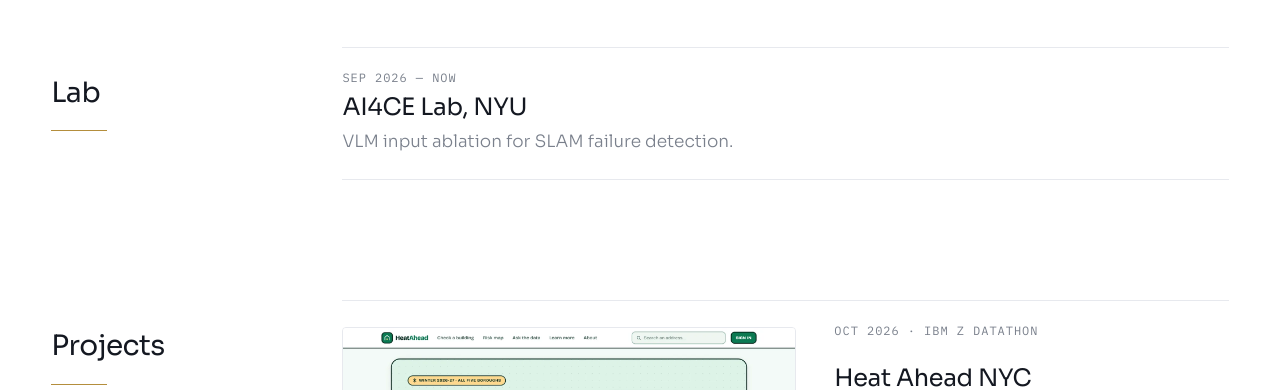
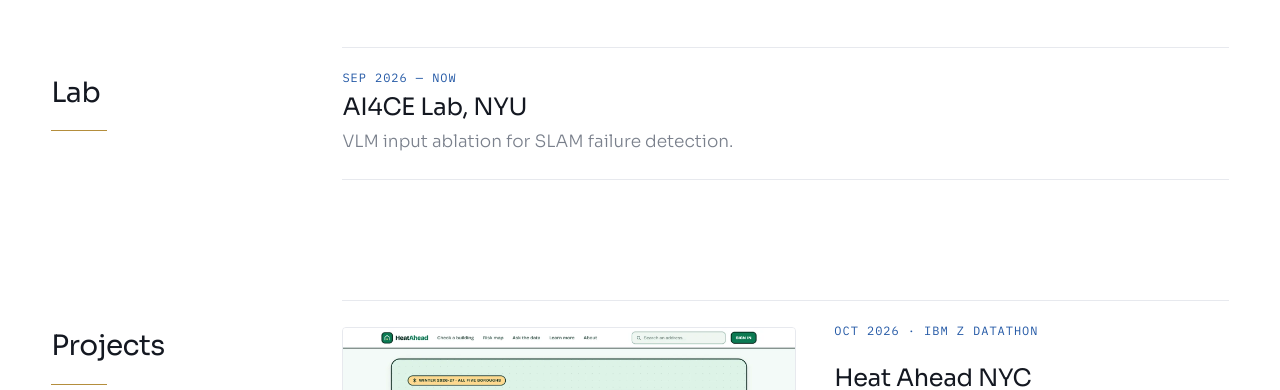
Before and after one commit to emersoncortazar/emersoncortazar.github.io, a plain HTML site: page index.html in a window 1280 px wide. Shown: the part 682-1072 px from the top of the page. Drawn offline with Linux system fonts and the light colour scheme.

Commit message:
Show entry dates in the accent blue
Co-Authored-By: Claude Opus 5.5 <noreply@anthropic.com>

```diff
--- a/index.html
+++ b/index.html
@@ -38,7 +38,7 @@
     <section class="section" id="lab">
       <h2 class="section-head">Lab</h2>
       <div class="entry">
-        <p class="label muted">Sep 2026 — now</p>
+        <p class="label">Sep 2026 — now</p>
         <h3>AI4CE Lab, NYU</h3>
         <p class="sub">VLM input ablation for SLAM failure detection.</p>
       </div>
@@ -50,7 +50,7 @@
         <a class="shot" href="https://ibmsubmission.vercel.app" aria-label="Open the Heat Ahead NYC live site">
           <img src="assets/img/heatahead.webp" width="1600" height="889" alt="The Heat Ahead NYC homepage, headed Know before the cold hits, with an address search and a chart of buildings that lost heat.">
         </a>
-        <p class="label muted">Oct 2026 · IBM Z Datathon</p>
+        <p class="label">Oct 2026 · IBM Z Datathon</p>
         <h3>Heat Ahead NYC</h3>
         <p class="sub">Predictive machine learning pipeline for urban infrastructure fail-safes on enterprise hardware.</p>
         <p class="body">Formed and led a six-person IBM Z Datathon team (recruiting members including graduate students) to predict heating-failure risks across NYC during extreme weather. Developed an end-to-end ML pipeline integrating historical city housing records with live weather feeds, mapping risk priority for municipal inspectors. Configured an enterprise IBM LinuxONE test environment and benchmarked batch inference performance at over 480,000 building records/sec.</p>
```
Also changed, not shown: blog.html (+1 -1 lines).
